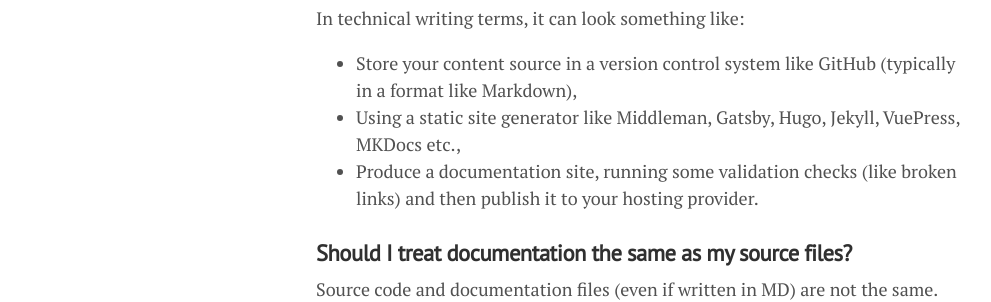
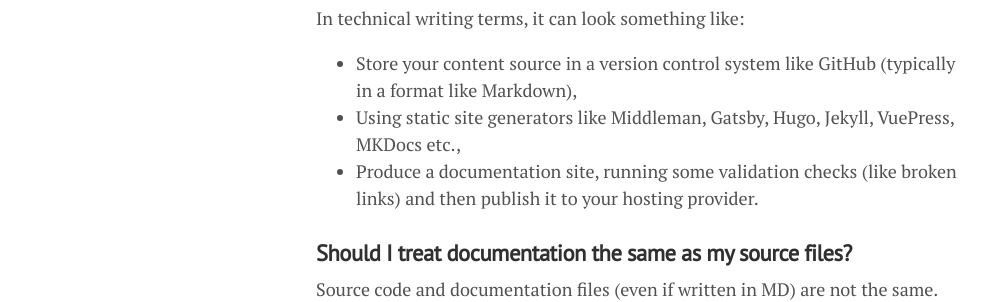
Before and after one commit to lgeurts/lgeurts.github.io, a Jekyll site: the page built from _posts/2020-08-21-docs-as-code.md, in a window 1280 px wide. Shown: the part 394-696 px from the top of the page, without its empty margins (0-991 px from the left). Built offline with Jekyll 4.4.1, drawn with Linux system fonts in a browser that asks for light colours; nearby versions of some CDN libraries.

Commit message:
Update 2020-08-21-docs-as-code.md

```diff
--- a/_posts/2020-08-21-docs-as-code.md
+++ b/_posts/2020-08-21-docs-as-code.md
@@ -16,7 +16,7 @@ The concept "Docs-as-Code” is basically similar to the way software engineers:
 
 In technical writing terms, it can look something like:
 - Store your content source in a version control system like GitHub (typically in a format like Markdown),
-- Using a static site generator like Middleman, Gatsby, Hugo, Jekyll, VuePress, MKDocs etc.,
+- Using static site generators like Middleman, Gatsby, Hugo, Jekyll, VuePress, MKDocs etc.,
 - Produce a documentation site, running some validation checks (like broken links) and then publish it to your hosting provider.
 
 ### **Should I treat documentation the same as my source files?**
```
